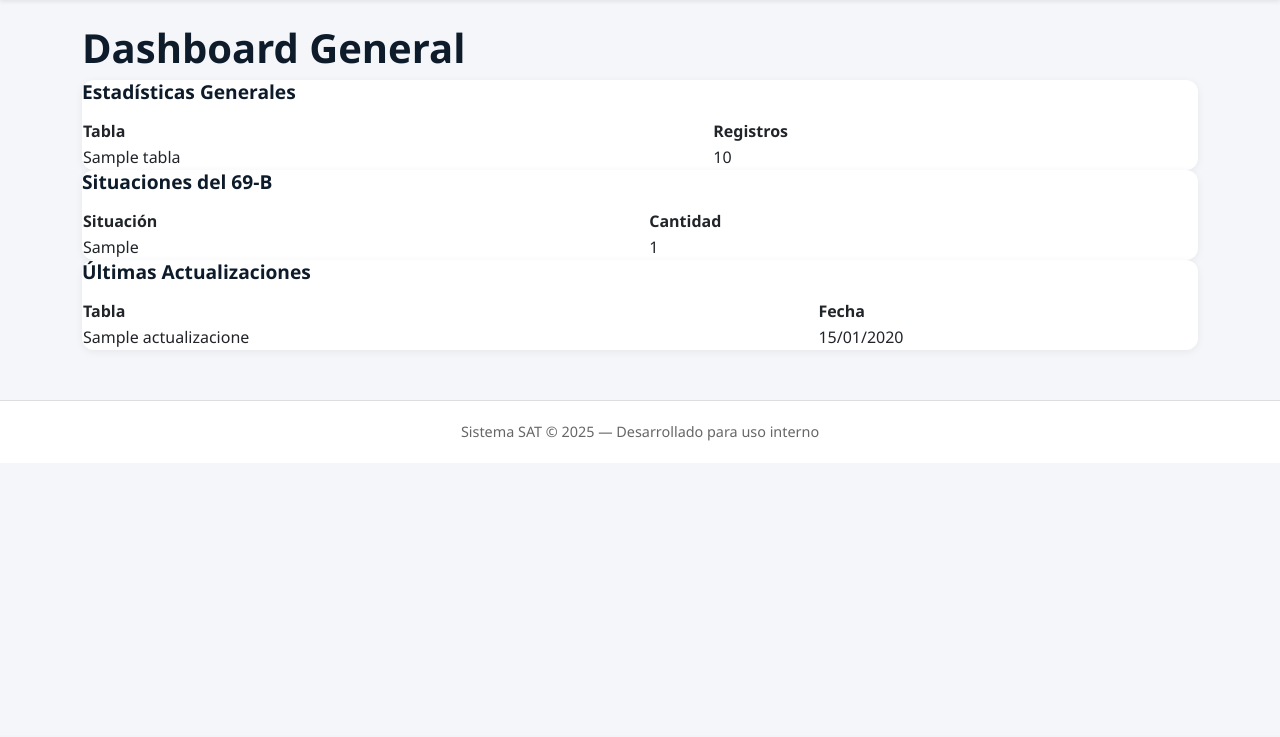
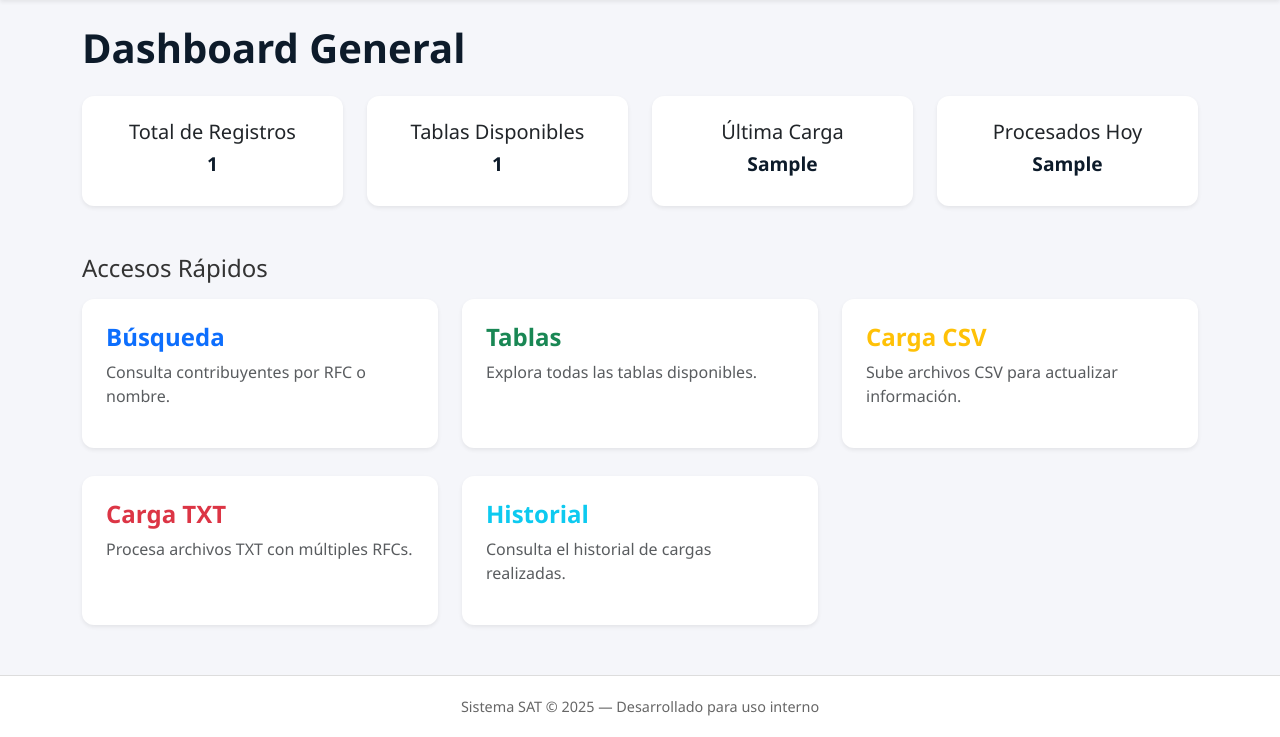
Before and after one commit to hagiordani/pandas, a Flask app: template templates/index.html in a window 1280 px wide. Shown: the part 65-802 px from the top of the page. Before the commit the page ends 506 px from the top, so only its background shows below. Run offline with Flask 3, Linux system fonts and the light colour scheme; the template is opened without the code that fills it: most values are stand-ins (such as "Sample title", 1, 10 or a date in 2020).

Commit message:
Update index.html

```diff
--- a/templates/index.html
+++ b/templates/index.html
@@ -1,51 +1,112 @@
 {% extends "base.html" %}
 {% block content %}
 
-<h1>Dashboard General</h1>
+<h1 class="mb-4">Dashboard General</h1>
 
-<div class="card">
-  <h2>Estadísticas Generales</h2>
-  <table>
-    <tr><th>Tabla</th><th>Registros</th></tr>
-    {% for tabla, valor in stats.items() %}
-      <tr>
-        <td>{{ tabla }}</td>
-        <td>{{ valor }}</td>
-      </tr>
-    {% endfor %}
-  </table>
+<!-- Tarjetas de estadísticas -->
+<div class="row g-4">
+
+    <!-- Total de registros -->
+    <div class="col-md-3">
+        <div class="card p-3 shadow-sm text-center">
+            <div class="display-6 text-primary mb-2">
+                <i class="bi bi-collection"></i>
+            </div>
+            <h5>Total de Registros</h5>
+            <h2 class="fw-bold">{{ total_registros }}</h2>
+        </div>
+    </div>
+
+    <!-- Tablas disponibles -->
+    <div class="col-md-3">
+        <div class="card p-3 shadow-sm text-center">
+            <div class="display-6 text-success mb-2">
+                <i class="bi bi-table"></i>
+            </div>
+            <h5>Tablas Disponibles</h5>
+            <h2 class="fw-bold">{{ total_tablas }}</h2>
+        </div>
+    </div>
+
+    <!-- Última carga -->
+    <div class="col-md-3">
+        <div class="card p-3 shadow-sm text-center">
+            <div class="display-6 text-warning mb-2">
+                <i class="bi bi-upload"></i>
+            </div>
+            <h5>Última Carga</h5>
+            <h2 class="fw-bold">{{ ultima_carga }}</h2>
+        </div>
+    </div>
+
+    <!-- Registros procesados hoy -->
+    <div class="col-md-3">
+        <div class="card p-3 shadow-sm text-center">
+            <div class="display-6 text-danger mb-2">
+                <i class="bi bi-calendar-check"></i>
+            </div>
+            <h5>Procesados Hoy</h5>
+            <h2 class="fw-bold">{{ procesados_hoy }}</h2>
+        </div>
+    </div>
+
 </div>
 
-<div class="card">
-  <h2>Situaciones del 69-B</h2>
-  <table>
-    <tr><th>Situación</th><th>Cantidad</th></tr>
-    {% for s in situaciones %}
-      <tr>
-        <td>{{ s.situacion_contribuyente }}</td>
-        <td>{{ s.count }}</td>
-      </tr>
-    {% endfor %}
-  </table>
+<!-- Sección de accesos rápidos -->
+<h2 class="h4 mt-5 mb-3">Accesos Rápidos</h2>
+
+<div class="row g-4">
+
+    <div class="col-md-4">
+        <a href="/search" class="text-decoration-none">
+            <div class="card p-4 shadow-sm h-100">
+                <h4 class="text-primary"><i class="bi bi-search"></i> Búsqueda</h4>
+                <p class="text-muted">Consulta contribuyentes por RFC o nombre.</p>
+            </div>
+        </a>
+    </div>
+
+    <div class="col-md-4">
+        <a href="/tablas" class="text-decoration-none">
+            <div class="card p-4 shadow-sm h-100">
+                <h4 class="text-success"><i class="bi bi-table"></i> Tablas</h4>
+                <p class="text-muted">Explora todas las tablas disponibles.</p>
+            </div>
+        </a>
+    </div>
+
+    <div class="col-md-4">
+        <a href="/carga_csv" class="text-decoration-none">
+            <div class="card p-4 shadow-sm h-100">
+                <h4 class="text-warning"><i class="bi bi-upload"></i> Carga CSV</h4>
+                <p class="text-muted">Sube archivos CSV para actualizar información.</p>
+            </div>
+        </a>
+    </div>
+
 </div>
 
-<div class="card">
-  <h2>Últimas Actualizaciones</h2>
-  <table>
-    <tr><th>Tabla</th><th>Fecha</th></tr>
-    {% for u in actualizaciones %}
-      <tr>
-        <td>{{ u.table_name }}</td>
-        <td>
-          {% if u.fecha_actualizacion %}
-            {{ u.fecha_actualizacion.strftime('%d/%m/%Y') }}
-          {% else %}
-            <em>Sin fecha</em>
-          {% endif %}
-        </td>
-      </tr>
-    {% endfor %}
-  </table>
+<!-- Segunda fila -->
+<div class="row g-4 mt-1">
+
+    <div class="col-md-4">
+        <a href="/carga_masiva" class="text-decoration-none">
+            <div class="card p-4 shadow-sm h-100">
+                <h4 class="text-danger"><i class="bi bi-file-earmark-text"></i> Carga TXT</h4>
+                <p class="text-muted">Procesa archivos TXT con múltiples RFCs.</p>
+            </div>
+        </a>
+    </div>
+
+    <div class="col-md-4">
+        <a href="/historial_cargas" class="text-decoration-none">
+            <div class="card p-4 shadow-sm h-100">
+                <h4 class="text-info"><i class="bi bi-clock-history"></i> Historial</h4>
+                <p class="text-muted">Consulta el historial de cargas realizadas.</p>
+            </div>
+        </a>
+    </div>
+
 </div>
 
 {% endblock %}
```
